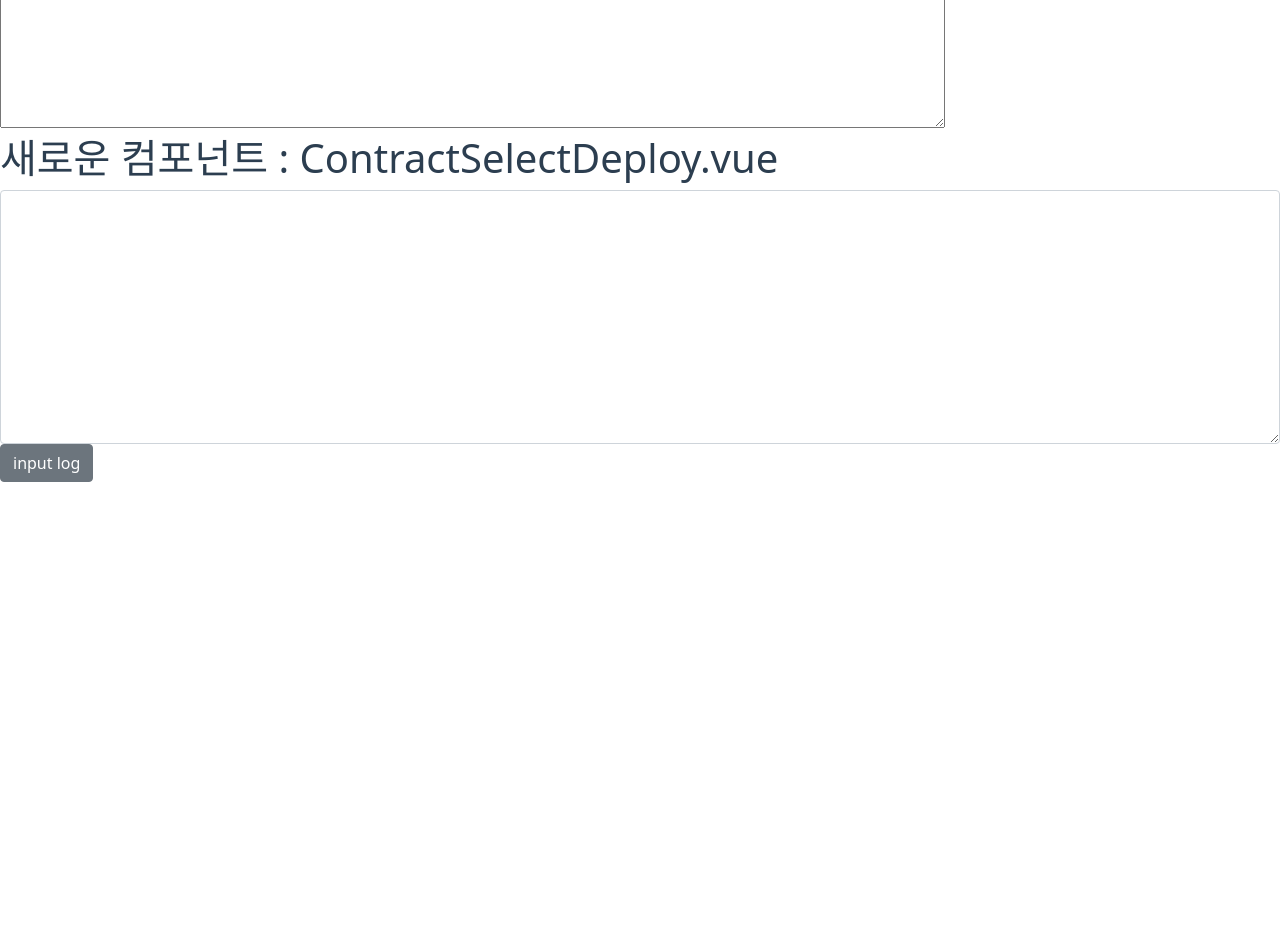
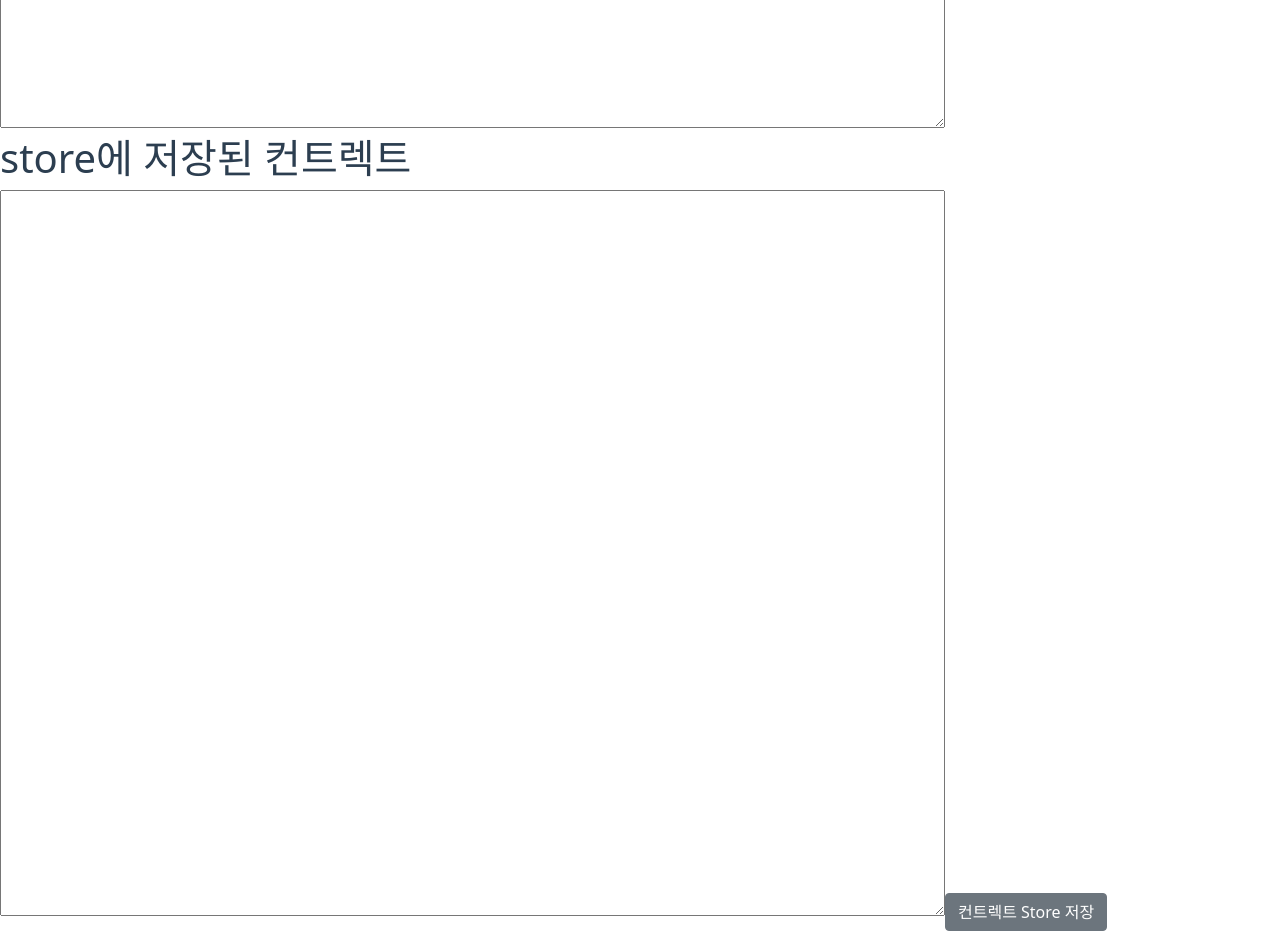
Before and after one commit to NFT-Maker/NFTMaker, a Vue app: page /#/selectContractCode in a window 1280 px wide. Shown: the part 980-1914 px from the top of the page. Before the commit the page ends 1494 px from the top, so only its background shows below. Built offline with nearby package versions, Linux system fonts and the light colour scheme.

Commit message:
중간저장

```diff
--- a/src/components/ContractSelect1.vue
+++ b/src/components/ContractSelect1.vue
@@ -14,6 +14,13 @@
 
         <h1>생성된 컨트렉트</h1>
         <textarea name="" id="" cols="100" rows="30" v-model="contractComplete"></textarea>
+
+        <h1>store에 저장된 컨트렉트</h1>
+        <textarea name="" id="" cols="100" rows="30" v-model="$store.state.contract"></textarea>
+        <b-button @click="contractCompleteSave()">컨트렉트 Store 저장</b-button>
+
+
+
     </div>
 </template>
 <script>
@@ -61,6 +68,11 @@
 
             contractCompleteGetConsole() {
                 return console.log(this.contractComplete)
+            },
+
+            contractCompleteSave() {
+
+                this.$store.commit("contractSave", this.contractComplete)
             }
 
         }
--- a/src/store.js
+++ b/src/store.js
@@ -9,6 +9,9 @@ export default new Vuex.Store({
 
   },
   mutations: {
+    contractSave(state, a) {
+      return state.contract = a
+    }
 
   },
   getters: {
```
